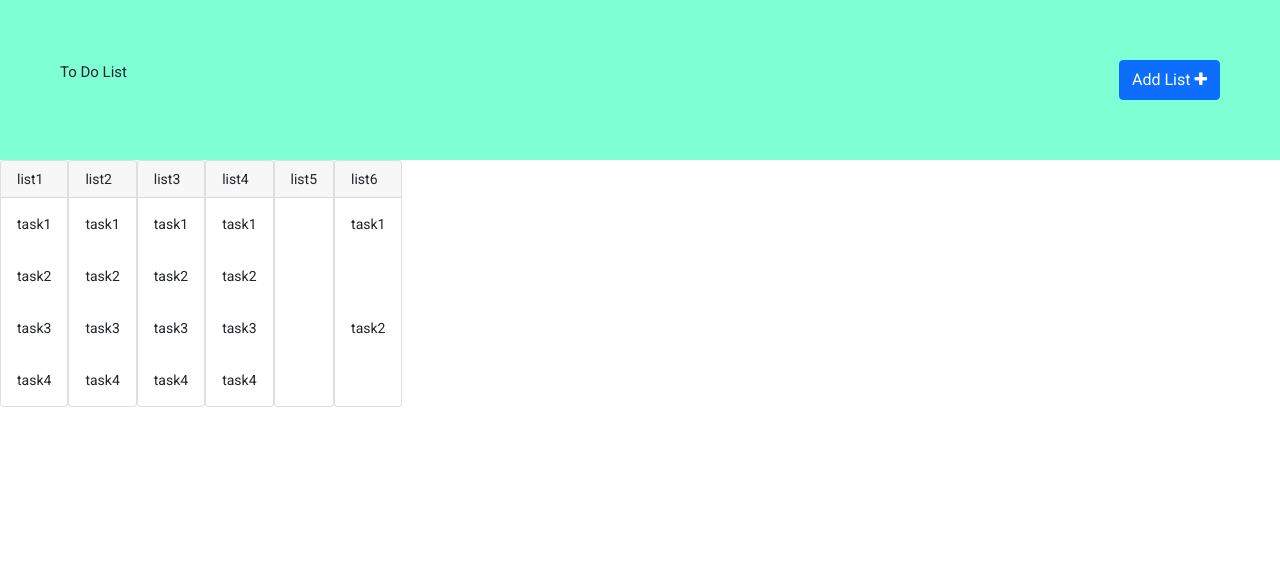
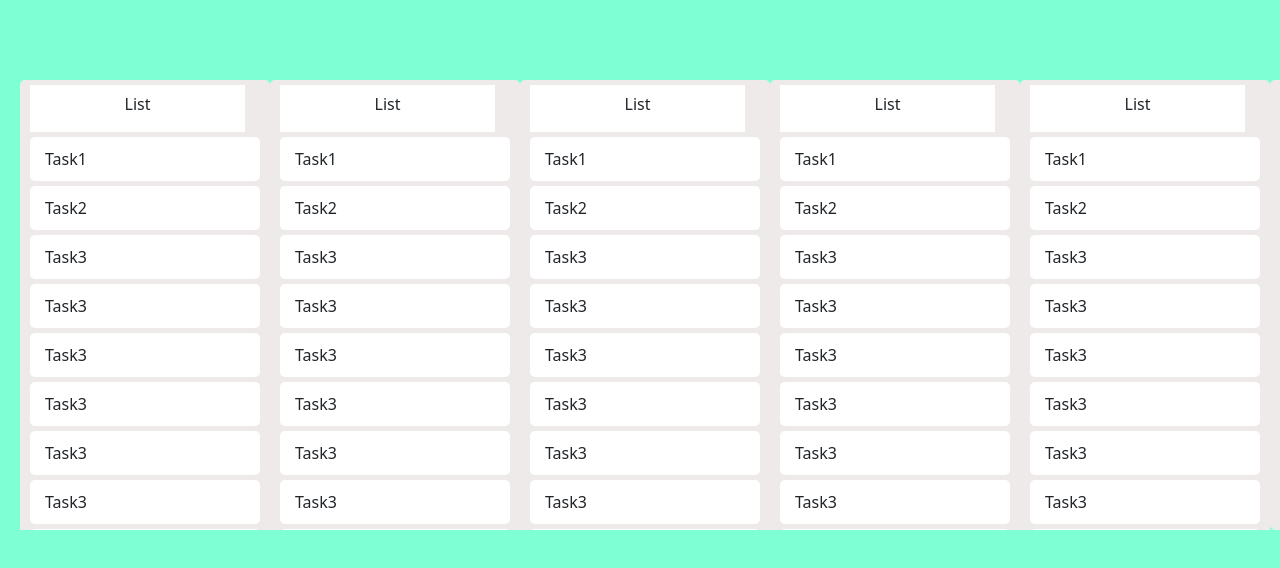
Before and after one commit to gowthamiedamalapati/todo-application, an Angular app in the folder todo-angular-app/: page /home in a window 1280 px wide. Shown: the top 568 px of the page. Built offline with nearby package versions, Linux system fonts and the light colour scheme.

Commit message:
UI setup

```diff
--- a/todo-angular-app/src/app/app-routing.module.ts
+++ b/todo-angular-app/src/app/app-routing.module.ts
@@ -3,7 +3,7 @@ import { RouterModule, Routes } from '@angular/router';
 import { HomeComponent } from './home/home.component';
 
 const routes: Routes = [
-  {path:'*',redirectTo:'home',pathMatch:'full'},
+  {path:'',redirectTo:'/home',pathMatch:'full'},
   { path:'home',component:HomeComponent}
 ];
 
--- a/todo-angular-app/src/app/app.module.ts
+++ b/todo-angular-app/src/app/app.module.ts
@@ -2,6 +2,7 @@ import { NgModule } from '@angular/core';
 import { BrowserModule } from '@angular/platform-browser';
 import {NgbModule} from '@ng-bootstrap/ng-bootstrap';
 import { FormsModule } from '@angular/forms';
+
 
 import { AppRoutingModule } from './app-routing.module';
 import { AppComponent } from './app.component';
@@ -9,6 +10,7 @@ import { BrowserAnimationsModule } from '@angular/platform-browser/animations';
 import { HomeComponent } from './home/home.component';
 import { ListCardComponent } from './list-card/list-card.component';
 import { TaskItemComponent } from './task-item/task-item.component';
+import { HttpClientModule } from '@angular/common/http';
 
 @NgModule({
   declarations: [
@@ -22,7 +24,8 @@ import { TaskItemComponent } from './task-item/task-item.component';
     AppRoutingModule,
     BrowserAnimationsModule,
     NgbModule,
-    FormsModule
+    FormsModule,
+    HttpClientModule
   ],
   providers: [],
   bootstrap: [AppComponent]
--- a/todo-angular-app/src/app/home/home.component.css
+++ b/todo-angular-app/src/app/home/home.component.css
@@ -1,4 +1,4 @@
-.header{
+/* .header{
     display: flex;
     background-color: aquamarine;
     justify-content: space-between;
@@ -13,4 +13,77 @@
 .lists{
     display: flex;
     flex-direction: row;
+} */
+
+.content{
+    display: flex;
+    padding: 20px;
+    padding-top: 80px;
+    flex-direction: row;
+    background-color: aquamarine;
+    height: 100%;
+    width: 100%;
+    overflow-x: scroll;
 }
+.task-manager-container{
+    display: flex;
+    flex-direction: column;
+    width: 250px;
+    height: 450px;
+    background-color: rgb(239, 234, 234);
+    border-radius: 5px;
+
+
+}
+.task-list-container{
+    display: flex;
+    flex-direction: column;
+    background-color: rgb(239, 234, 234);
+    width: 250px;
+    overflow-y: scroll;
+    height: 100%;  /* check */
+    padding: 0px 10px;
+}
+.topbar{
+    margin-left: 10px;
+    background-color: white;
+    padding: 10px 15px;
+    text-align: center;
+    /* border-right: 5px; */
+    margin-top: 5px;
+    margin-right: 25px;
+}
+.task {
+    background-color: white;
+    padding: 10px 15px;
+    border-radius: 5px;
+    margin-top: 5px;
+}
+p{
+    margin: 0px !important;
+}
+.add-list-container{
+    width: 250px;
+    padding: 0px 10px;
+    height: 100%;
+    position: relative;
+}
+.add-list-container .add{
+    position: absolute;
+    bottom: 50px;
+    left: 20%;
+    width: 150px;
+    padding: 4px 8px;
+    background-color:aquamarine ;
+    border:none
+}
+.modal-footer{
+    justify-content: space-between;
+}
+.modal-dialog{
+    max-width: 300px;
+    margin-top: 200px;
+}
+/* .modal-dialog button{
+    width: 50px;
+} */
--- a/todo-angular-app/src/app/home/home.component.html
+++ b/todo-angular-app/src/app/home/home.component.html
@@ -1,4 +1,4 @@
-<div class="todo-container">
+<!-- <div class="todo-container">
    <div class="header">
     <h4>To Do List</h4>
     <button class="btn btn-primary" data-bs-toggle="modal" data-bs-target="#exampleModal">Add List <i class="fa fa-plus"></i></button>
@@ -26,4 +26,63 @@
            <div class="card-text">{{lists[i].tasks[j]}}</div>
          </div>
    </div>
+ </div> -->
+ <div class="content">
+   <div class="task-manager-container" *ngFor="let i of [1,2,3,4,5]">
+    <div class="topbar">
+     <h6>List</h6>
+    </div>
+    <div class="task-list-container">
+     <div class="task">
+       <p>Task1</p>
+     </div>
+     <div class="task">
+      <p>Task2</p>
+    </div>
+    <div class="task">
+      <p>Task3</p>
+    </div>
+    <div class="task">
+      <p>Task3</p>
+    </div>
+    <div class="task">
+      <p>Task3</p>
+    </div>
+    <div class="task">
+      <p>Task3</p>
+    </div>
+    <div class="task">
+      <p>Task3</p>
+    </div>
+    <div class="task">
+      <p>Task3</p>
+    </div>
+    <div class="task">
+      <p>Task3</p>
+    </div>
+    <div class="task">
+      <p>Task3</p>
+    </div>
+    </div>
+   </div>
+   <div class="task-manager-container">
+    <div class="add-list-container">
+      <button class="btn add" data-bs-toggle="modal" data-bs-target="#exampleModal">Add List <i class="fa fa-plus"></i></button>
+      <div class="modal fade" id="exampleModal" tabindex="-1" aria-labelledby="exampleModalLabel" aria-hidden="true">
+        <div class="modal-dialog">
+          <div class="modal-content">
+            <div class="modal-body">
+              <label class="input-label">Enter List</label>
+              <input type="text" class="form-control" placeholder="enter list.." [(ngModel)]="listName">
+            </div>
+            <div class="modal-footer">
+              <button type="button" class="btn btn-secondary" data-bs-dismiss="modal">dismiss</button>
+              <button type="button" class="btn btn-primary" (click)="enterList()" data-bs-dismiss="modal">Add List</button>
+            </div>
+          </div>
+        </div>
+      </div>
+
+    </div>
+   </div>
  </div>
--- a/todo-angular-app/src/index.html
+++ b/todo-angular-app/src/index.html
@@ -10,7 +10,7 @@
   <link href="https://fonts.googleapis.com/css2?family=Roboto:wght@300;400;500&display=swap" rel="stylesheet">
   <link href="https://fonts.googleapis.com/icon?family=Material+Icons" rel="stylesheet">
 </head>
-<body class="mat-typography">
+<body >
   <app-root></app-root>
 </body>
 </html>
```
